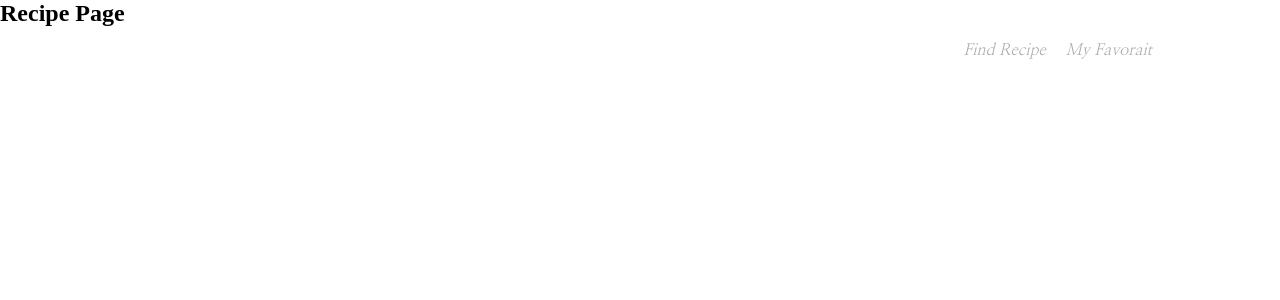
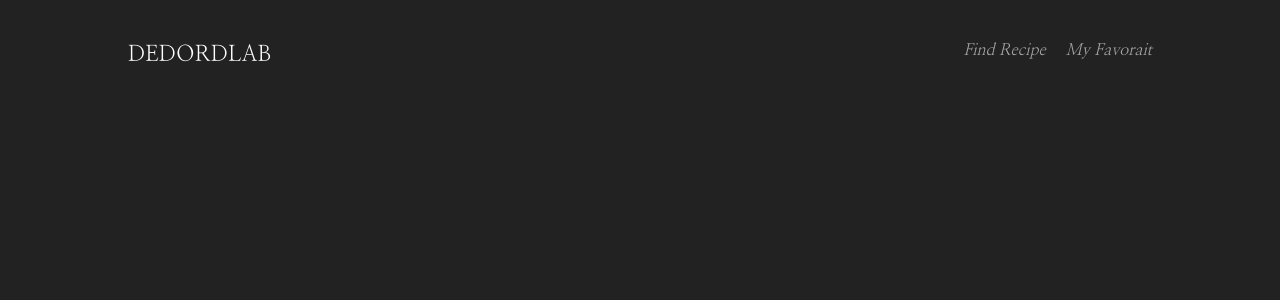
Before and after one commit to minechoo/next, a Next.js app: page /find-recipe in a window 1280 px wide. Shown: the top 300 px of the page. Built offline with nearby package versions, Linux system fonts and the light colour scheme.

Commit message:
sub 페이지

```diff
--- a/components/molecules/NavBar.jsx
+++ b/components/molecules/NavBar/NavBar.jsx
@@ -1,6 +1,6 @@
 import clsx from 'clsx';
 import styles from './NavBar.module.scss';
-import Text from '../atoms/text/Text';
+import Text from '../../atoms/text/Text';
 
 function NavBar({ names, gap }) {
 	return (
--- a/components/organisms/Header.jsx
+++ b/components/organisms/Header/Header.jsx
@@ -1,5 +1,5 @@
-import Title from '../atoms/text/Title';
-import NavBar from '../molecules/NavBar';
+import Title from '../../atoms/text/Title';
+import NavBar from '../../molecules/NavBar/NavBar';
 import styles from './Header.module.scss';
 import clsx from 'clsx';
 
--- a/components/template/Layout.jsx
+++ b/components/template/Layout/Layout.jsx
@@ -1,5 +1,5 @@
 import Head from 'next/head';
-import Header from '../organisms/Header';
+import Header from '../../organisms/Header/Header';
 import styles from './Layout.module.scss';
 import clsx from 'clsx';
 
@@ -11,9 +11,9 @@ function Layout({ children }) {
 				<meta name='viewport' content='width=device-width, initial-scale=1' />
 				<link rel='icon' href='/favicon.ico' />
 			</Head>
-			<main className={clsx(styles.main)}>
+			<main className={clsx(styles.layout)}>
 				<Header />
-				{children}
+				<section className={clsx(styles.content)}>{children}</section>
 			</main>
 		</>
 	);
--- /dev/null
+++ b/components/template/Layout/Layout.module.scss
@@ -0,0 +1,21 @@
+.layout {
+	width: 100%;
+	height: 100vh;
+	background: #222;
+	padding: 15vh 10vw 5vh;
+
+	.content {
+		color: #ccc;
+		height: 100%;
+		// border: 1px solid orange;
+		overflow-y: auto;
+
+		&::-webkit-scrollbar {
+			width: 4px;
+		}
+		&::-webkit-scrollbar-thumb {
+			border-radius: 2px;
+			background: orange;
+		}
+	}
+}
--- a/pages/find-recipe.jsx
+++ b/pages/find-recipe/index.jsx
@@ -1,4 +1,5 @@
 import Head from 'next/head';
+import styles from './style.module.scss';
 
 export default function Recipe() {
 	return (
@@ -7,7 +8,7 @@ export default function Recipe() {
 				<title>Recipe Page</title>
 			</Head>
 
-			<h2>Recipe Page</h2>
+			<div className={styles.box}></div>
 		</>
 	);
 }
--- /dev/null
+++ b/pages/find-recipe/style.module.scss
@@ -0,0 +1,3 @@
+.box {
+	height: 3000px;
+}
--- a/pages/index.js
+++ b/pages/index.js
@@ -3,8 +3,8 @@ import axios from 'axios';
 import Text from '@/components/atoms/text/Text';
 import Title from '@/components/atoms/text/Title';
 import { Pic } from '@/components/atoms/pic/Pic';
-import NavBar from '@/components/molecules/NavBar';
-import Header from '@/components/organisms/Header';
+import NavBar from '@/components/molecules/NavBar/NavBar';
+import Header from '@/components/organisms/Header/Header';
 
 export default function Home({ meals, category }) {
 	// const newMeals = meals.slice(0, 6);
```
Also changed, not shown: pages/_app.js (+10 -2 lines), components/molecules/NavBar/NavBar.module.scss (renamed from components/molecules/NavBar.module.scss), components/organisms/Header/Header.module.scss (renamed from components/organisms/Header.module.scss), components/template/Layout.module.scss (deleted).
